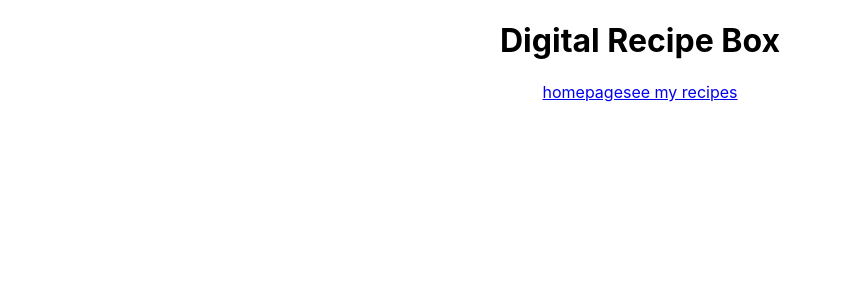
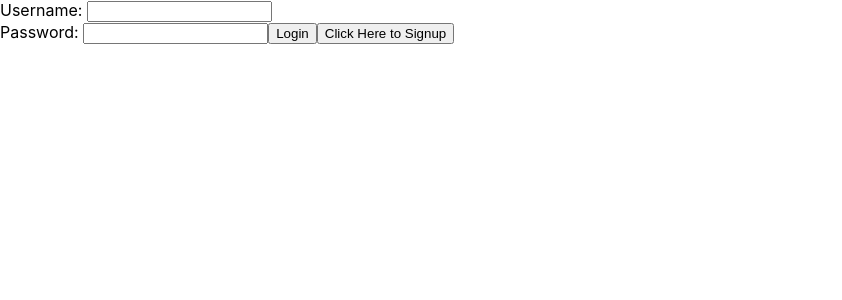
Before and after one commit to kaitlyngreve/digital-recipebox, a React (Create React App) app in the folder client/: page /signup in a window 1280 px wide. Shown: the top 300 px of the page, without its empty margins (0-842 px from the left). Built offline with nearby package versions, Linux system fonts and the light colour scheme; no server answers.

Commit message:
added signup auth and validations

```diff
--- a/client/src/App.js
+++ b/client/src/App.js
@@ -3,9 +3,13 @@
 import './App.css';
 import Recipe from './Recipe';
 import Header from './Header'
+import Login from './Login'
+import Signup from './Signup';
 
 function App() {
   const [recipes, setRecipes] = useState([]);
+  const [isAuthenticated, setIsAuthenticated] = useState(false)
+  const [user, setUser] = useState(null)
 
   useEffect(() => {
     fetch("/recipes")
@@ -13,16 +17,41 @@
       .then((data) => setRecipes(data));
   }, []);
 
+  useEffect(() => {
+    fetch('/me')
+      .then((res) => {
+        if (res.ok) {
+          res.json()
+            .then((user) => {
+              setIsAuthenticated(true);
+              setUser(user);
+            });
+        }
+      });
+    fetch('/recipes')
+      .then(res => res.json())
+      .then(setRecipes);
+  }, []);
+
+
+  if (!isAuthenticated) return <Login error={'please log in'} setIsAuthenticated={setIsAuthenticated} setUser={setUser} />
+
   return (
     <BrowserRouter>
       <div className="App">
         <Header />
         <Switch>
+          <Route exact path="/signup">
+            <Signup />
+          </Route>
           <Route path="/recipes">
             <h1>Test Route</h1>
           </Route>
           <Route path="/homepage">
             <Recipe recipes={recipes} />
+          </Route>
+          <Route path="/">
+            <Login />
           </Route>
         </Switch>
       </div>
--- /dev/null
+++ b/client/src/Login.js
@@ -0,0 +1,70 @@
+import { useState, useEffect } from "react";
+import { useHistory } from "react-router-dom";
+
+function Login({ setUser, setIsAuthenticated }) {
+    const [username, setUsername] = useState("");
+    const [password, setPassword] = useState('')
+    const [error, setError] = useState('')
+
+    const history = useHistory()
+
+    function handleSubmit(e) {
+        e.preventDefault();
+        const user = {
+            username: username,
+            password
+        }
+
+        fetch("/login", {
+            method: "POST",
+            headers: {
+                "Content-Type": "application/json",
+            },
+            body: JSON.stringify(user),
+        })
+            .then(res => {
+                if (res.ok) {
+                    res.json()
+                        .then(user => {
+                            setUser(user)
+                            setIsAuthenticated(true)
+                        })
+                        .then(history.push("/homepage"))
+
+                } else {
+                    res.json()
+                        .then(json => setError(json.error))
+                }
+            })
+    }
+
+    function handleGoToSignUp(e) {
+        e.preventDefault()
+        history.push("/signup")
+    }
+
+    return (
+        <div className='login'>
+            <form onSubmit={handleSubmit}>
+                <label htmlFor="username">Username:  </label>
+                <input
+                    type="text"
+                    value={username}
+                    onChange={(e) => setUsername(e.target.value)}
+                />
+                <br></br>
+                <label>Password:  </label>
+                <input
+                    type="password"
+                    value={password}
+                    onChange={(e) => setPassword(e.target.value)}
+                />
+                <button type="submit">Login</button>
+                <button type="login-button" onClick={handleGoToSignUp}>Click Here to Signup</button>
+            </form>
+            {error ? <div>{error}</div> : null}
+        </div>
+    );
+}
+
+export default Login;
--- /dev/null
+++ b/client/src/Signup.js
@@ -0,0 +1,60 @@
+import { useState, useEffect } from "react";
+import { useHistory } from "react-router-dom";
+
+function Signup() {
+    const [username, setUsername] = useState("");
+    const [password, setPassword] = useState("");
+    const [passwordConfirmation, setPasswordConfirmation] = useState("");
+
+    function handleSubmit(e) {
+        e.preventDefault();
+        fetch("/signup", {
+            method: "POST",
+            headers: {
+                "Content-Type": "application/json",
+            },
+            body: JSON.stringify({
+                username,
+                password,
+                password_confirmation: passwordConfirmation,
+            }),
+        })
+            .then((r) => r.json())
+            .then(history.push("/homepage"));
+    }
+
+    const history = useHistory()
+
+    return (
+        <div className='signup'>
+            <form onSubmit={handleSubmit} >
+                <label htmlFor="username">Username:  </label>
+                <input
+                    type="text"
+                    id="username"
+                    value={username}
+                    onChange={(e) => setUsername(e.target.value)}
+                />
+                <br></br>
+                <label htmlFor="password">Password:  </label>
+                <input
+                    type="password"
+                    id="password"
+                    value={password}
+                    onChange={(e) => setPassword(e.target.value)}
+                />
+                <br></br>
+                <label htmlFor="password_confirmation">Confirm Password:  </label>
+                <input
+                    type="password"
+                    id="password_confirmation"
+                    value={passwordConfirmation}
+                    onChange={(e) => setPasswordConfirmation(e.target.value)}
+                />
+                <button type="submit"> Submit </button>
+            </form>
+        </div>
+    );
+}
+
+export default Signup;
```
Also changed, not shown: 2 other files (tests, documents, lock files or other folders).
